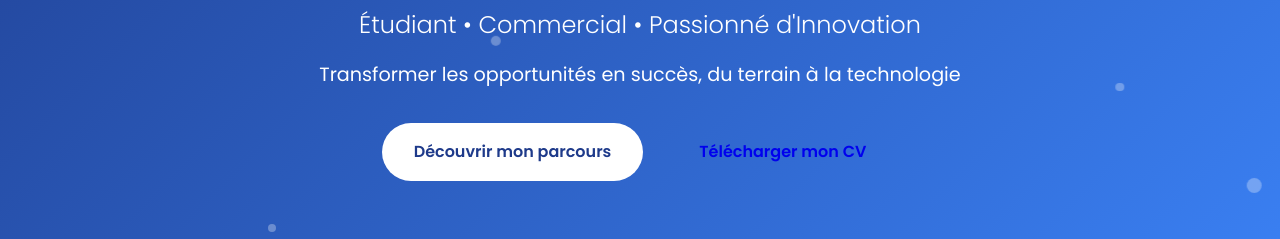
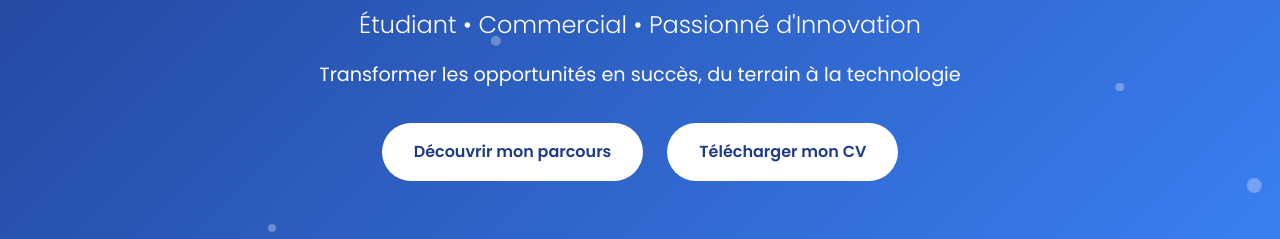
Before and after one commit to no-tryhard78/portfolio2025, a plain HTML site: page index.html in a window 1280 px wide. Shown: the part 561-800 px from the top of the page. Drawn offline with Linux system fonts and the light colour scheme; animation ran at ten frames a second.

Commit message:
Update index.html

```diff
--- a/index.html
+++ b/index.html
@@ -62,7 +62,7 @@ Voici ton <head> corrigé et optimisé :
             <p class="tagline">Transformer les opportunités en succès, du terrain à la technologie</p>
             <div class="cta-buttons">
                 <a href="#parcours" class="btn btn-primary">Découvrir mon parcours</a>
-                <a href="Cv Quentin Duplessis.pdf" class="btn btn-cv mb-4">Télécharger mon CV</a>
+                <a href="Cv Quentin Duplessis.pdf" class="btn btn-primary">Télécharger mon CV</a>
             </div>
         </div>
     </section>
```
